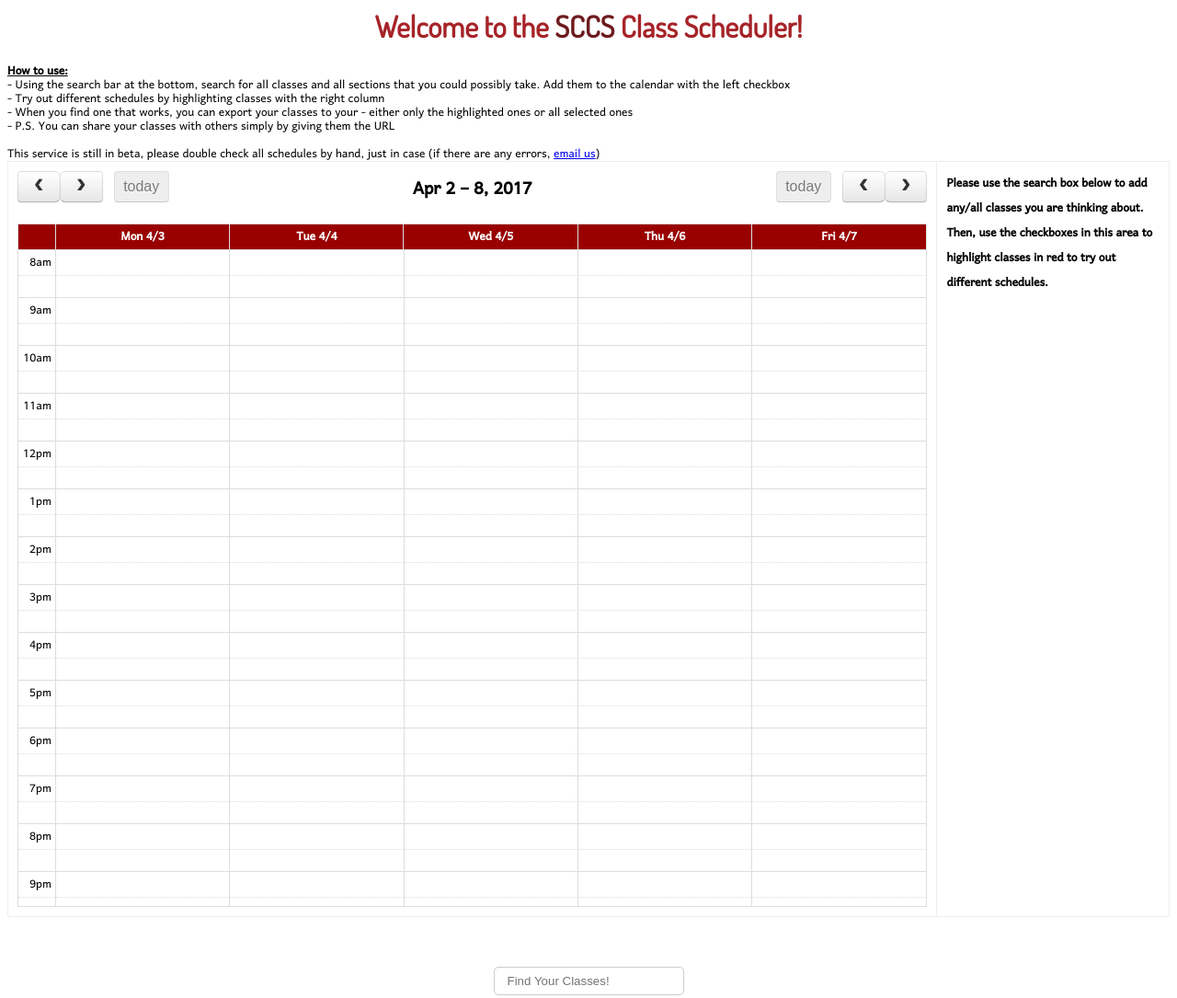
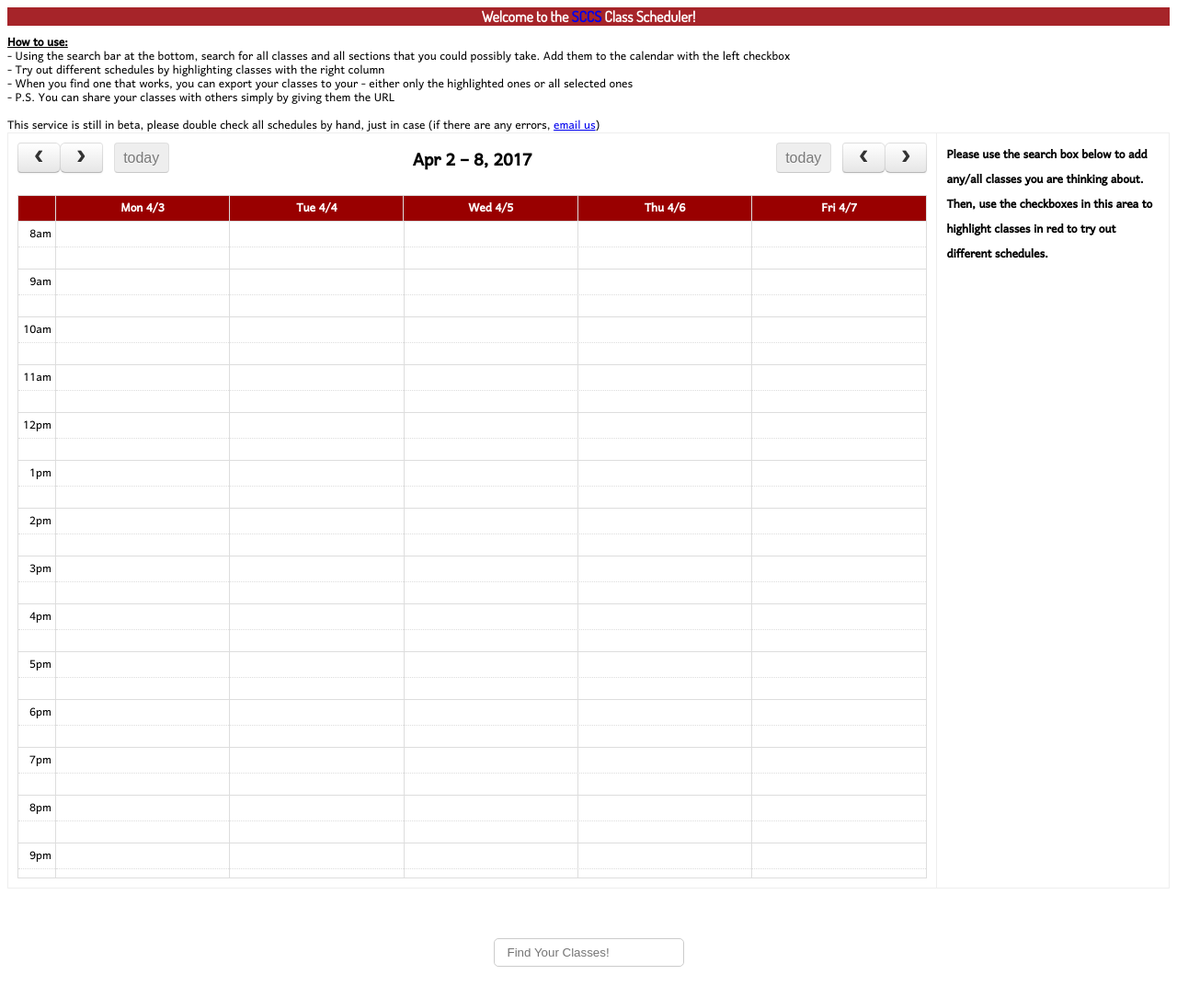
Before and after one commit to swat-sccs/scheduler, a website: page index.html in a window 1280 px wide. Shown: the top 1085 px of the page at 92% size. Drawn offline with Linux system fonts and the light colour scheme.

Commit message:
stylistic changes

```diff
--- a/style.css
+++ b/style.css
@@ -18,13 +18,14 @@
 
 h1 {
   font-family: "Dosis";
-  /*font-size: 1em;*/
+  font-size: 1em;
   text-align: center;
-  color: #a62429;
+  color: #ffffff;
+  padding: none;
+  background-color: #a62429;
 }
 
 h1 a{
-	color:#6d1b1e;
 	text-decoration:none;
 }
 h1 a:visited{
```
